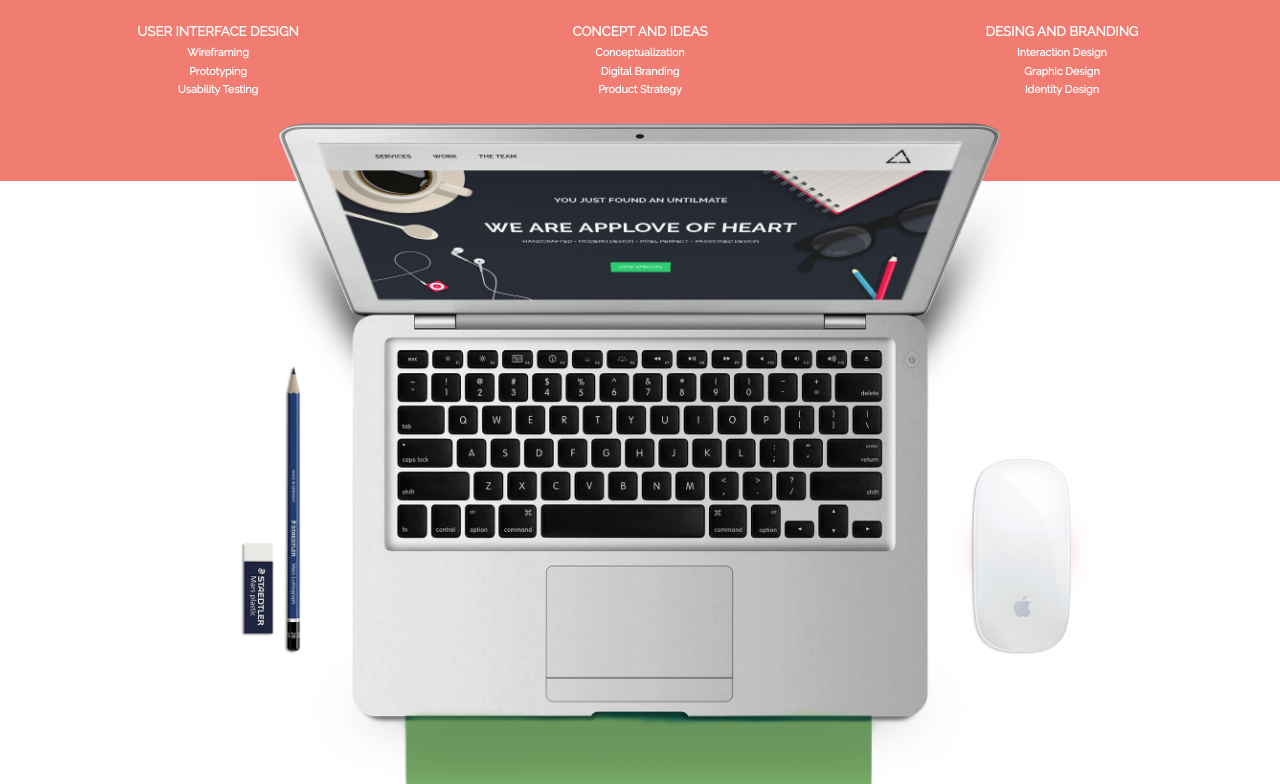
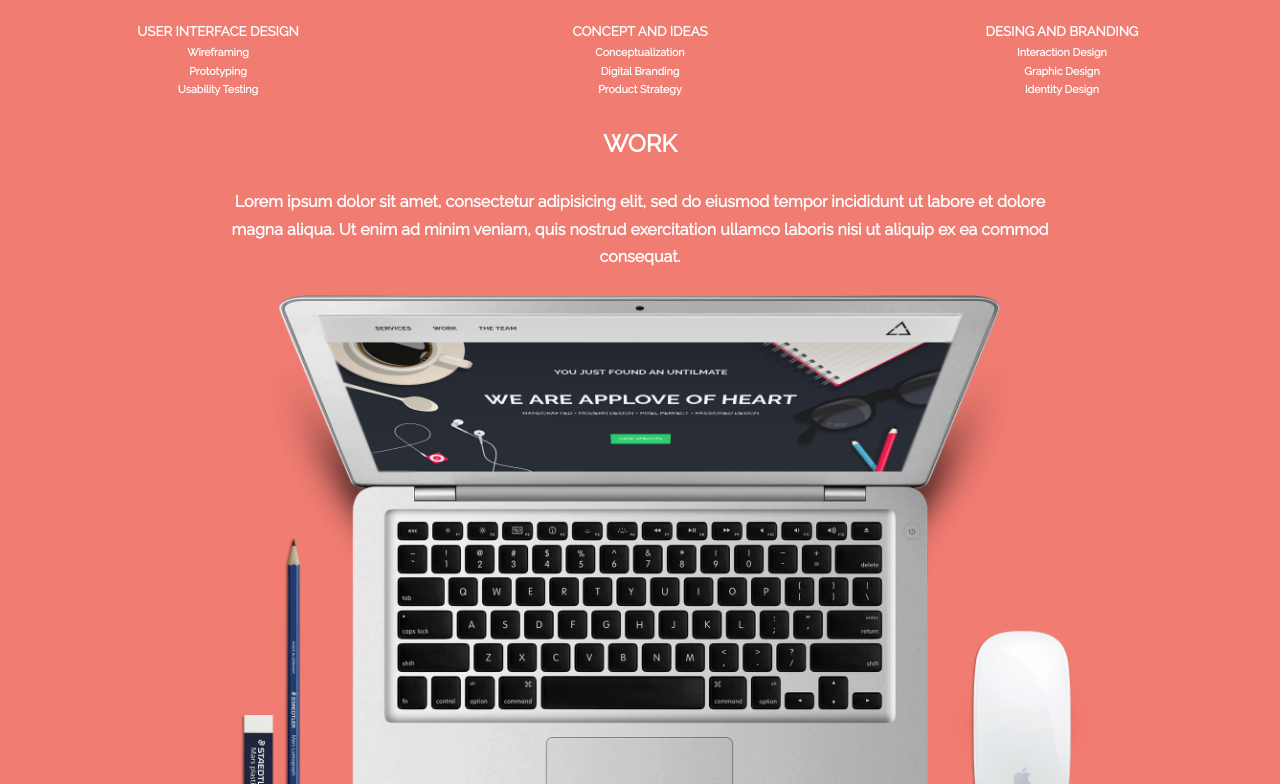
Before and after one commit to Pitt009/leccion28_grid_system, a plain HTML site: page applove/index.html in a window 1280 px wide. Shown: the part 956-1740 px from the top of the page. Drawn offline with Linux system fonts and the light colour scheme.

Commit message:
Haciendo cambion en seccion 3

```diff
--- a/applove/index.html
+++ b/applove/index.html
@@ -106,8 +106,20 @@
          </section>
 				 <!-- Imagen de la pc -->
 				 <section class="container">
+					 <section class="row">
+ 						<section class="col-4"></section>
+ 						<h2 class=" text-uppercase col-4">Work</h2>
+ 						<section class="col-4"></section>
+ 					</section>
+ 					<section class="row">
+ 						<section class="col-2"></section>
+ 						<h4 class="col-8">Lorem ipsum dolor sit amet, consectetur adipisicing elit,
+ 							sed do eiusmod tempor incididunt ut labore et dolore magna aliqua. Ut enim ad
+ 							minim veniam, quis nostrud exercitation ullamco laboris nisi ut aliquip ex ea commod
+ 							 consequat.
+ 						</h4>
 					 <section class="row col-12">
-							 <img src="assets/images/hero.png" width="900">
+							 <img src="assets/images/hero.png" width="900" id="imagen-hero">
 					 </section>
 				 </section>
     <script src="js/app.js"></script>
```
